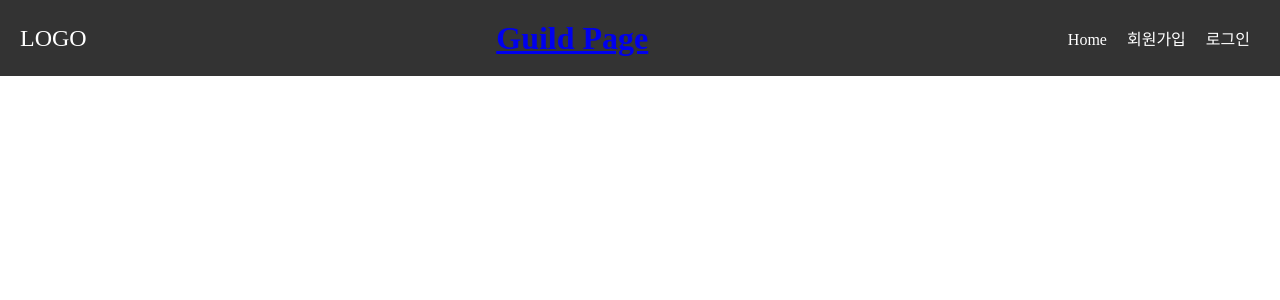
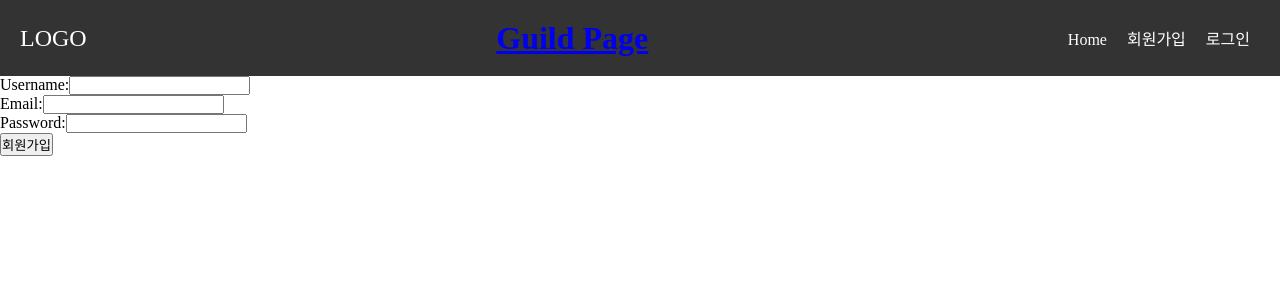
Before and after one commit to henniyoon/guild-manager, a React (Create React App) app: page /SignUp in a window 1280 px wide. Shown: the top 300 px of the page. Built offline with nearby package versions, Linux system fonts and the light colour scheme.

Commit message:
회원가입 기본 형태

```diff
--- a/src/App.tsx
+++ b/src/App.tsx
@@ -5,6 +5,7 @@ import Guildpage from './component/Guildpage';
 import Graphpage from './component/Graphpage';
 import Adminpage from './component/Adminpage'
 import Loginpage from './component/Loginpage';
+import SignUppage from './component/SignUppage';
 
 const App: React.FC = () => {
   return (
@@ -14,6 +15,7 @@ const App: React.FC = () => {
       <Route path="/Graphpage/:memberName" element={<Graphpage />} />
       <Route path="/Adminpage" element={<Adminpage />} />
       <Route path="/Login" element={<Loginpage />} />
+      <Route path="/SignUp" element={<SignUppage />} />
     </Routes>
   );
 };
--- /dev/null
+++ b/src/component/SignUp.tsx
@@ -0,0 +1,63 @@
+import React, { useState } from 'react';
+
+const Signup: React.FC = () => {
+  const [username, setUsername] = useState('');
+  const [email, setEmail] = useState('');
+  const [password, setPassword] = useState('');
+
+  const handleUsernameChange = (e: React.ChangeEvent<HTMLInputElement>) => {
+    setUsername(e.target.value);
+  };
+
+  const handleEmailChange = (e: React.ChangeEvent<HTMLInputElement>) => {
+    setEmail(e.target.value);
+  };
+
+  const handlePasswordChange = (e: React.ChangeEvent<HTMLInputElement>) => {
+    setPassword(e.target.value);
+  };
+
+  const handleSubmit = (e: React.FormEvent<HTMLFormElement>) => {
+    e.preventDefault();
+    console.log('회원가입 정보:', { username, email, password });
+    // 여기에 회원가입 정보를 서버로 전송하는 로직을 추가
+  };
+
+  return (
+    <form onSubmit={handleSubmit}>
+      <div>
+        <label htmlFor="username">Username:</label>
+        <input
+          type="text"
+          id="username"
+          value={username}
+          onChange={handleUsernameChange}
+          required
+        />
+      </div>
+      <div>
+        <label htmlFor="email">Email:</label>
+        <input
+          type="email"
+          id="email"
+          value={email}
+          onChange={handleEmailChange}
+          required
+        />
+      </div>
+      <div>
+        <label htmlFor="password">Password:</label>
+        <input
+          type="password"
+          id="password"
+          value={password}
+          onChange={handlePasswordChange}
+          required
+        />
+      </div>
+      <button type="submit">회원가입</button>
+    </form>
+  );
+};
+
+export default Signup;
--- /dev/null
+++ b/src/component/SignUppage.tsx
@@ -0,0 +1,7 @@
+import SingUp from "./SignUp";
+
+const SingUppage = () => {
+  return <SingUp />;
+};
+
+export default SingUppage;
```
